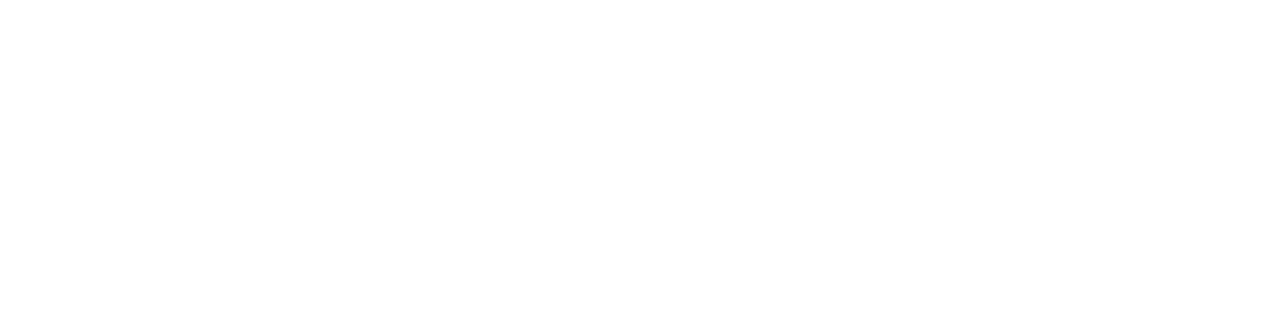
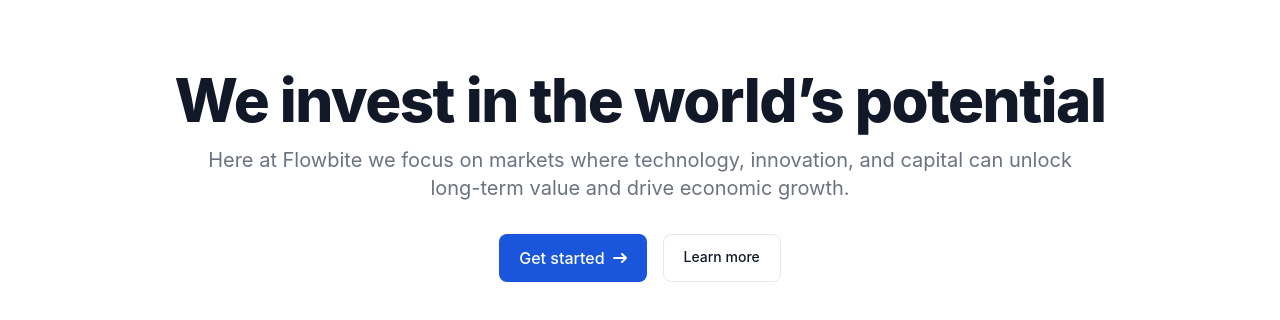
Before and after one commit to Avish-Madushanka/Cinema-Ticket-Booking-System, a React (Create React App) app in the folder ticket-booking-system/: page / in a window 1280 px wide. Shown: the part 522-842 px from the top of the page. Before the commit the page ends 800 px from the top, so only its background shows below. Built offline with nearby package versions, Linux system fonts and the light colour scheme.

Commit message:
hero text

```diff
--- a/ticket-booking-system/src/Pages/Home.jsx
+++ b/ticket-booking-system/src/Pages/Home.jsx
@@ -2,6 +2,7 @@ import React from 'react'
 
 const Home = () => {
   return (
+	<div>
     <section className="bg-white">
 	<div className="py-4 px-4 mx-auto max-w-screen-2xl sm:py-4 lg:px-2">
 		<div className="grid grid-cols-1 sm:grid-cols-2 md:grid-cols-5 gap-4 h-full">
@@ -41,6 +42,29 @@ const Home = () => {
 		</div>
 	</div>
 </section>
+
+
+<section class="bg-white dark:bg-gray-900 mt-16">
+    <div class="py-8 px-4 mx-auto max-w-screen-xl text-center lg:py-16">
+        <h1 class="mb-4 text-4xl font-extrabold tracking-tight leading-none text-gray-900 md:text-5xl lg:text-6xl dark:text-white">We invest in the world’s potential</h1>
+        <p class="mb-8 text-lg font-normal text-gray-500 lg:text-xl sm:px-16 lg:px-48 dark:text-gray-400">Here at Flowbite we focus on markets where technology, innovation, and capital can unlock long-term value and drive economic growth.</p>
+        <div class="flex flex-col space-y-4 sm:flex-row sm:justify-center sm:space-y-0">
+            <a href="#" class="inline-flex justify-center items-center py-3 px-5 text-base font-medium text-center text-white rounded-lg bg-blue-700 hover:bg-blue-800 focus:ring-4 focus:ring-blue-300 dark:focus:ring-blue-900">
+                Get started
+                <svg class="w-3.5 h-3.5 ms-2 rtl:rotate-180" aria-hidden="true" xmlns="http://www.w3.org/2000/svg" fill="none" viewBox="0 0 14 10">
+                    <path stroke="currentColor" stroke-linecap="round" stroke-linejoin="round" stroke-width="2" d="M1 5h12m0 0L9 1m4 4L9 9"/>
+                </svg>
+            </a>
+            <a href="#" class="py-3 px-5 sm:ms-4 text-sm font-medium text-gray-900 focus:outline-none bg-white rounded-lg border border-gray-200 hover:bg-gray-100 hover:text-blue-700 focus:z-10 focus:ring-4 focus:ring-gray-100 dark:focus:ring-gray-700 dark:bg-gray-800 dark:text-gray-400 dark:border-gray-600 dark:hover:text-white dark:hover:bg-gray-70">
+                Learn more
+            </a>
+        </div>
+    </div>
+</section>
+
+</div>
+
+
   )
 }
 
```
